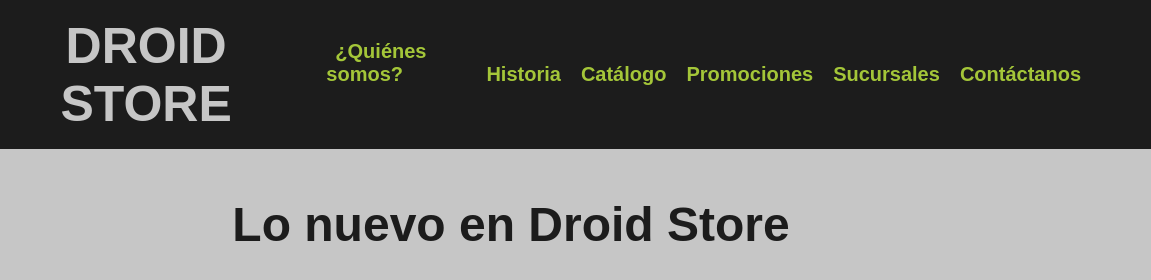
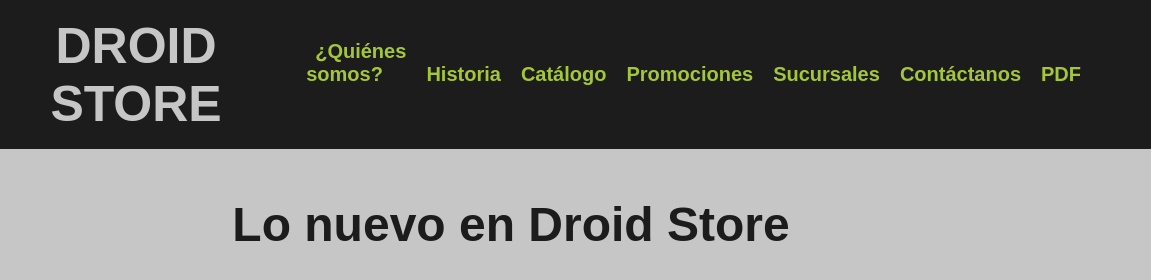
Before and after one commit to pedr00057/Droid-Store, a plain HTML site: page index.html in a window 1280 px wide. Shown: the top 280 px of the page, 129-1280 px from the left. Drawn offline with nearby package versions, Linux system fonts and the light colour scheme; files whose address does not match are found by name; a web font is replaced by a local one.

Commit message:
Update index.html

```diff
--- a/index.html
+++ b/index.html
@@ -34,6 +34,7 @@
                 <li> <a href="promociones.html"> Promociones</a></li>
                 <li> <a href="sucursales.html"> Sucursales</a></li>
                 <li> <a href="contactanos.html">Contáctanos</a> </li>
+                <li><a href="Reporte_Integradora_E3_PPDA.pdf">PDF</a></li>
             </ul>
         </nav>
     </header>
```
